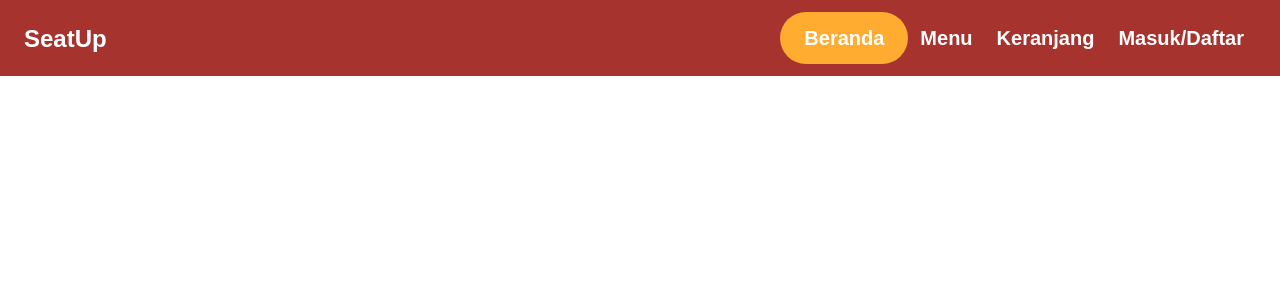
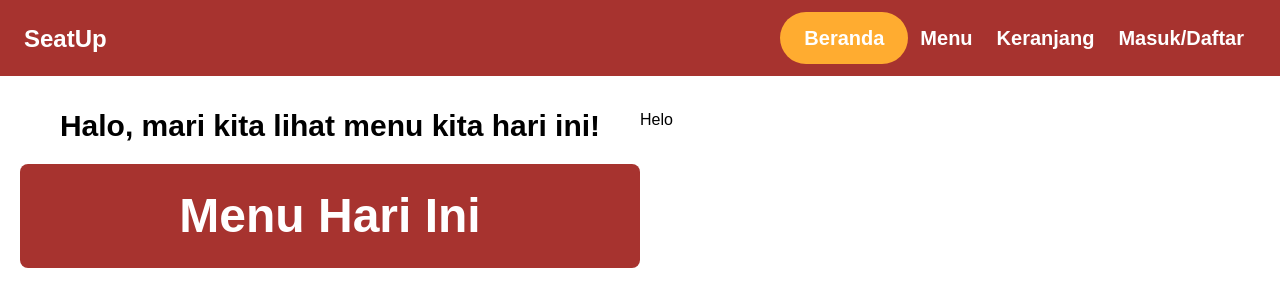
Before and after one commit to geloramanalu/seatup, a React (Create React App) app in the folder seatup/: page / in a window 1280 px wide. Shown: the top 306 px of the page. Built offline with nearby package versions, Linux system fonts and the light colour scheme; a web font is replaced by a local one.

Commit message:
[wip] Homepage
Signed-off-by: Faiz Jazadi <me@lcat.dev>

```diff
--- a/seatup/src/component/Homepage.jsx
+++ b/seatup/src/component/Homepage.jsx
@@ -1,10 +1,17 @@
-const Homepage = ({text, backdrop}) => {
-    return (
-        <div className="bg-dark p-5 hero-container">
-            <h1 className="hero-text">{text}</h1>
-            {backdrop && <div className="hero-backdrop" style={{backgroundImage: `url(${backdrop})`}}></div>}
+const Homepage = () => {
+  return (
+    <div className="p-5 flex">
+      <div className="flex-1">
+        <div className="text-center text-3xl font-bold">
+          Halo, mari kita lihat menu kita hari ini!
+          <div className="bg-black py-7 mt-5 rounded-lg bg-seatup-red text-white text-5xl">
+          Menu Hari Ini
+          </div>
         </div>
-    )
+      </div>
+      <div className="flex-1">Helo</div>
+    </div>
+  )
 }
 
 export default Homepage;
--- a/seatup/src/index.css
+++ b/seatup/src/index.css
@@ -15,6 +15,10 @@ body {
 code {
   font-family: source-code-pro, Menlo, Monaco, Consolas, 'Courier New',
     monospace;
+}
+
+.bg-seatup-red {
+  background-color: #A7332F;
 }
 
 .navbar-seatup {
```
